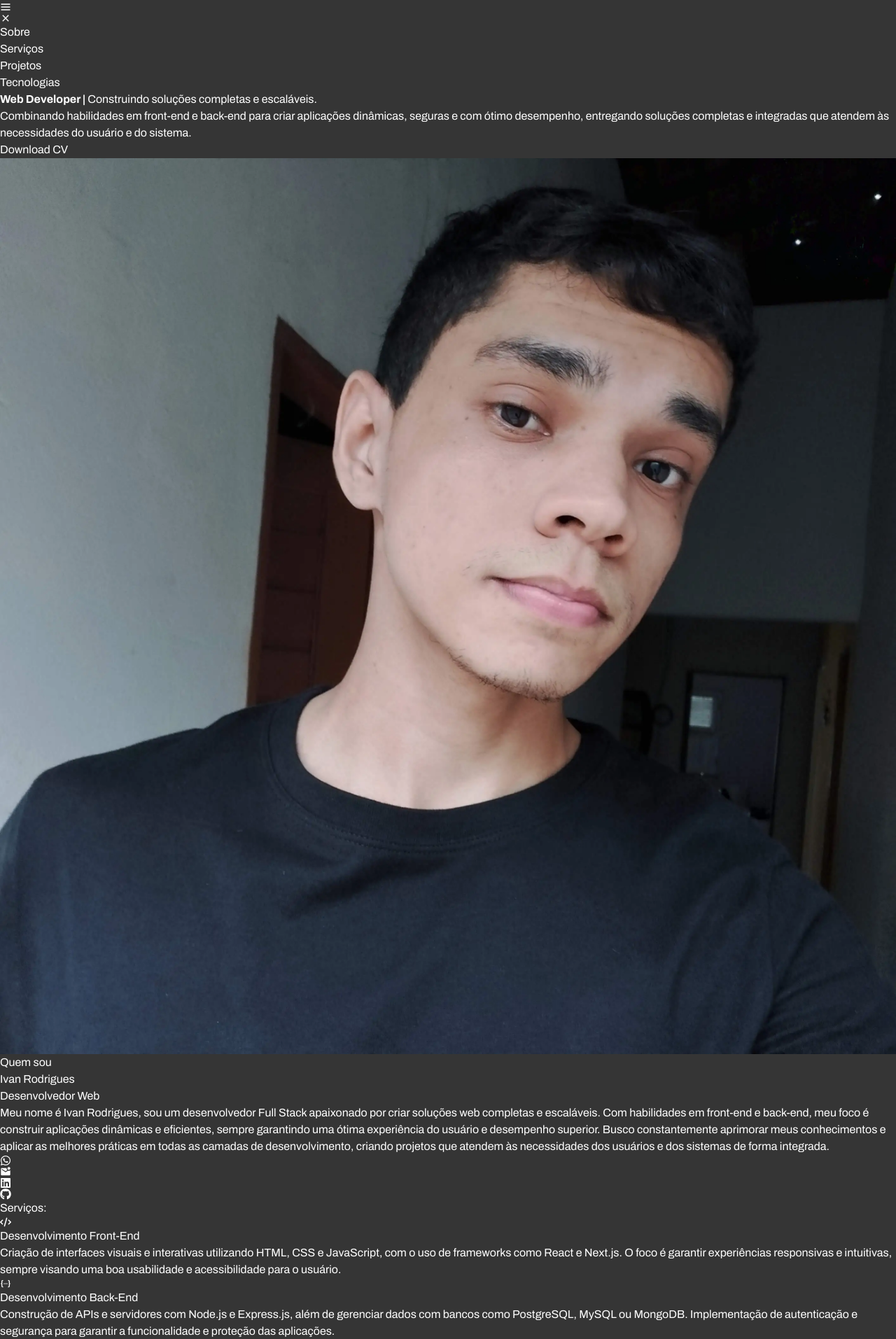
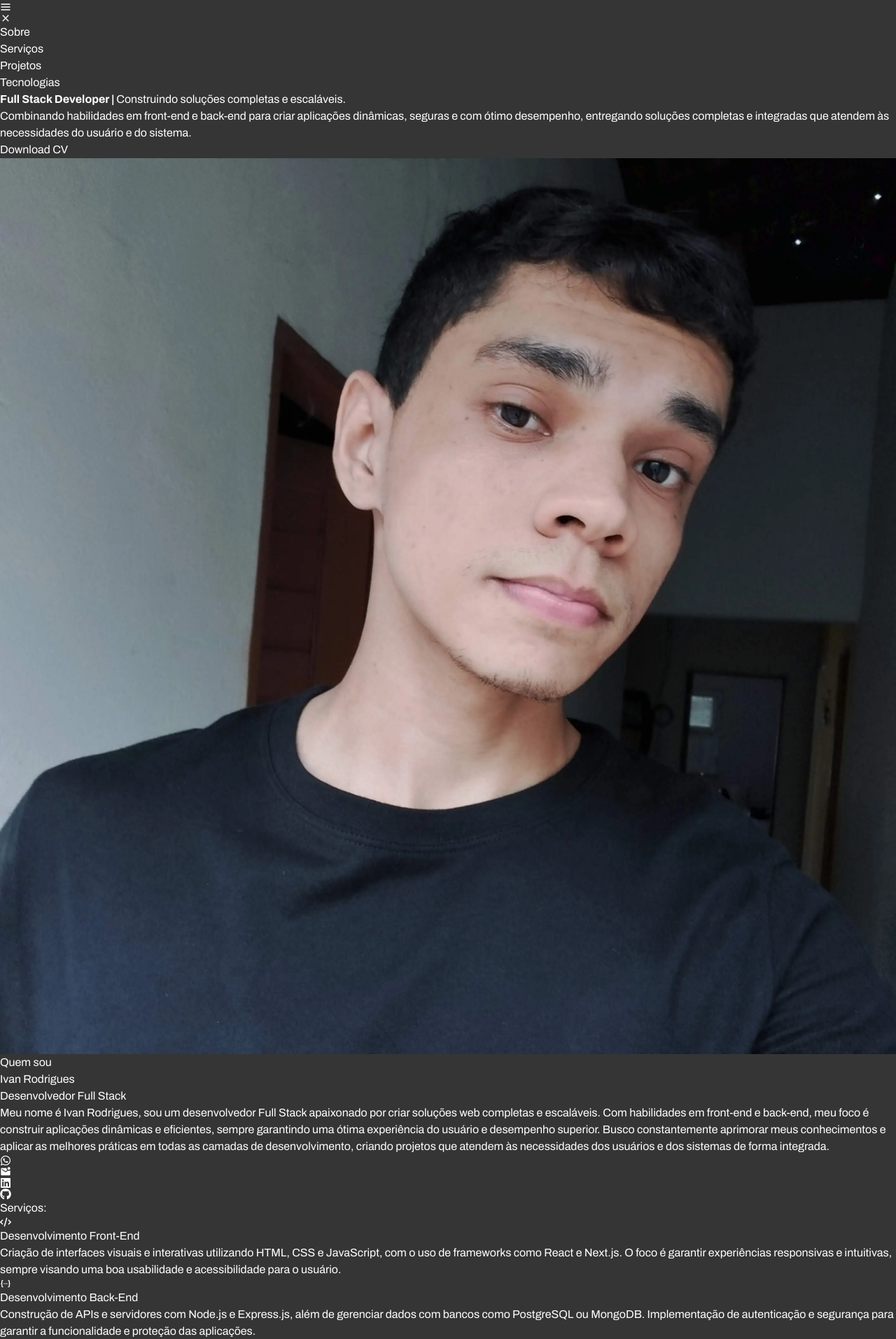
Before and after one commit to ivanrods/portfolio, a React (Vite) app: page / in a window 1280 px wide. Shown: the part 22-1935 px from the top of the page at 70% size. Built offline with nearby package versions, Linux system fonts and the light colour scheme.

Commit message:
feat: add elements and changes

```diff
--- a/src/sections/About.jsx
+++ b/src/sections/About.jsx
@@ -16,7 +16,7 @@ function About() {
       <article>
         <span className="text-xl text-blue-600 font-medium">Quem sou</span>
         <h2 className="text-2xl font-medium py-4">Ivan Rodrigues</h2>
-        <p className="text-lg ">Desenvolvedor Web</p>
+        <p className="text-lg ">Desenvolvedor Full Stack</p>
         <Text text="Meu nome é Ivan Rodrigues, sou um desenvolvedor Full Stack apaixonado por criar soluções web completas e escaláveis. Com habilidades em front-end e back-end, meu foco é construir aplicações dinâmicas e eficientes, sempre garantindo uma ótima experiência do usuário e desempenho superior. Busco constantemente aprimorar meus conhecimentos e aplicar as melhores práticas em todas as camadas de desenvolvimento, criando projetos que atendem às necessidades dos usuários e dos sistemas de forma integrada." />
 
         <div className="flex gap-4 flex-wrap">
--- a/src/sections/Home.jsx
+++ b/src/sections/Home.jsx
@@ -7,7 +7,7 @@ function Home() {
       <section className="flex items-center mt-44 sm:mt-72 md:mt-72 justify-between">
         <div data-aos="fade-right" className="max-w-2xl ">
           <h1 className="text-3xl font-medium leading-tight md:text-5xl pb-4">
-            <strong className="text-blue-600">Web Developer | </strong>
+            <strong className="text-blue-600">Full Stack Developer | </strong>
             Construindo soluções completas e escaláveis.
           </h1>
 
--- a/src/sections/Projects.jsx
+++ b/src/sections/Projects.jsx
@@ -3,7 +3,7 @@ import ProjectCard from "../components/ProjectCard";
 import Title from "../components/Title";
 
 import rocketNotes from "../assets/rocket-notes.webp";
-import costs from "../assets/costs.webp";
+import taskPro from "../assets/task-pro.webp";
 import photoblog from "../assets/photo-blog.webp";
 import donalds from "../assets/donalds.webp"
 import movieslib from '../assets/movies-lib.webp'
@@ -43,12 +43,12 @@ function Projects() {
             }
           />
         <ProjectCard
-          img={costs}
-          hrefProject="https://costs-pied.vercel.app/"
-          hrefGitHub="https://github.com/ivanrods/costs"
-          title="Costs"
+          img={taskPro}
+          hrefProject=""
+          hrefGitHub="https://github.com/ivanrods/task-pro"
+          title="Task Pro"
           description={
-            "Comece a criar e gerenciar os seus projetos agora mesmo!"
+            "Gerencie suas tarefas de forma fácil, rápida e completa!"
           }
         />
           <ProjectCard
--- a/src/sections/Services.jsx
+++ b/src/sections/Services.jsx
@@ -26,7 +26,7 @@ function Services() {
         <ServiceCard
           title='Desenvolvimento Back-End'
           description={
-            "Construção de APIs e servidores com Node.js e Express.js, além de gerenciar dados com bancos como PostgreSQL, MySQL ou MongoDB. Implementação de autenticação e segurança para garantir a funcionalidade e proteção das aplicações."
+            "Construção de APIs e servidores com Node.js e Express.js, além de gerenciar dados com bancos como PostgreSQL ou MongoDB. Implementação de autenticação e segurança para garantir a funcionalidade e proteção das aplicações."
           }
           positon="self-end"
         >
--- a/src/sections/Technologies.jsx
+++ b/src/sections/Technologies.jsx
@@ -9,8 +9,10 @@ import {
   FaNodeJs,
 } from "react-icons/fa";
 import { RiTailwindCssFill } from "react-icons/ri";
-import { SiTypescript } from "react-icons/si";
+import { SiTypescript, SiJest } from "react-icons/si";
+
 import { RiNextjsLine } from "react-icons/ri";
+import { BiLogoPostgresql } from "react-icons/bi";
 import Title from "../components/Title";
 import Wrapper from "../components/Wrapper";
 import Text from "../components/Text";
@@ -26,13 +28,16 @@ function Technologies() {
       "Tailwind CSS é um framework de utilitários para estilização rápida e consistente em projetos web.",
     react:
       "React é uma biblioteca JavaScript para construir interfaces de usuário de forma eficiente e componentizada.",
+      nextjs: "Next.js é um framework React que permite criar aplicativos web rápidos e otimizados, oferecendo:",
     typescript:
       "TypeScript é uma linguagem de programação que estende o JavaScript com tipagem estática.",
-    git: "Git é um sistema de controle de versão distribuído usado para gerenciar o histórico de projetos de software.",
-    figma:
+      figma:
       "Figma é uma ferramenta de design colaborativa usada para criar interfaces de usuário e protótipos.",
-    node: "Node.js é um ambiente de execução JavaScript do lado do servidor, permitindo a construção de aplicações escaláveis.",
-    nextjs: "Next.js é um framework React que permite criar aplicativos web rápidos e otimizados, oferecendo:",
+      node: "Node.js é um ambiente de execução JavaScript do lado do servidor, permitindo a construção de aplicações escaláveis.",
+
+      PostgreSQL: 'PostgreSQL é um sistema gerenciador de banco de dados objeto relacional, desenvolvido como projeto de código aberto.',
+      Jest: 'Jest é um framework de teste em JavaScript projetado para garantir a correção de qualquer código JavaScript. ',
+      git: "Git é um sistema de controle de versão distribuído usado para gerenciar o histórico de projetos de software.",
   };
 
   // Estado para o texto exibido
@@ -48,6 +53,7 @@ function Technologies() {
 
   // Mapa de ícones com seus nomes e cores
   const icones = [
+
     { componente: <FaHtml5 />, nome: "html", cor: "text-orange-600" },
     { componente: <FaCss3Alt />, nome: "css", cor: "text-blue-600" },
     { componente: <FaJsSquare />, nome: "js", cor: "text-yellow-400" },
@@ -57,12 +63,13 @@ function Technologies() {
       cor: "text-blue-400",
     },
     { componente: <FaReact />, nome: "react", cor: "text-blue-400" },
+    { componente: <RiNextjsLine />, nome: "nextjs", cor: "text-gray-300" },
     { componente: <SiTypescript />, nome: "typescript", cor: "text-blue-500" },
-    { componente: <FaGitAlt />, nome: "git", cor: "text-orange-600" },
     { componente: <FaFigma />, nome: "figma", cor: "text-orange-400" },
     { componente: <FaNodeJs />, nome: "node", cor: "text-green-600" },
-    { componente: <RiNextjsLine />, nome: "nextjs", cor: "text-gray-300" },
-
+    { componente: < BiLogoPostgresql/>, nome: "PostgreSQL", cor: "text-blue-500" },
+    { componente: < SiJest/>, nome: "Jest", cor: "text-orange-700" },
+    { componente: <FaGitAlt />, nome: "git", cor: "text-orange-600" },
 
 
   ];
```
Also changed, not shown: src/assets/costs.webp (deleted), src/assets/task-pro.webp (added).
